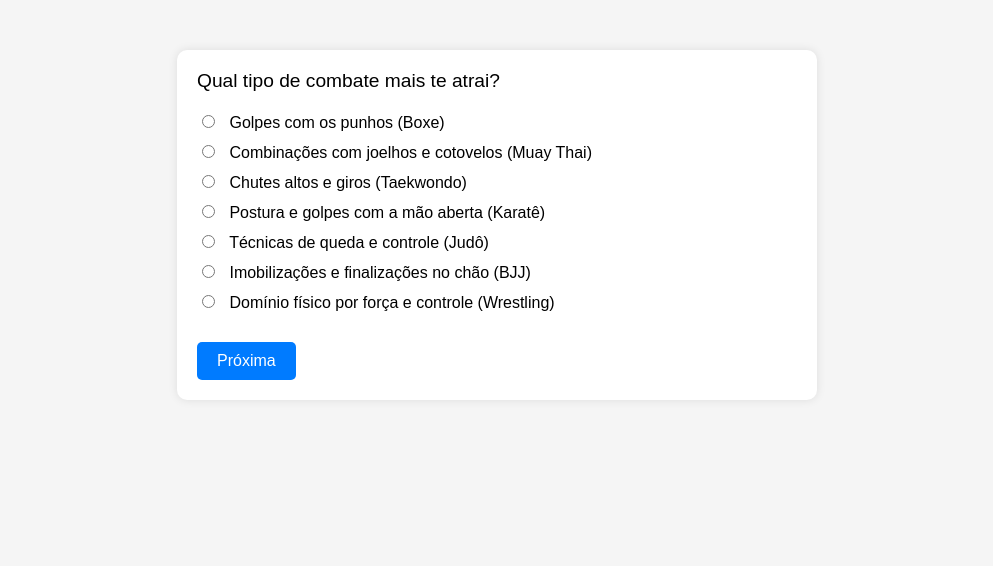
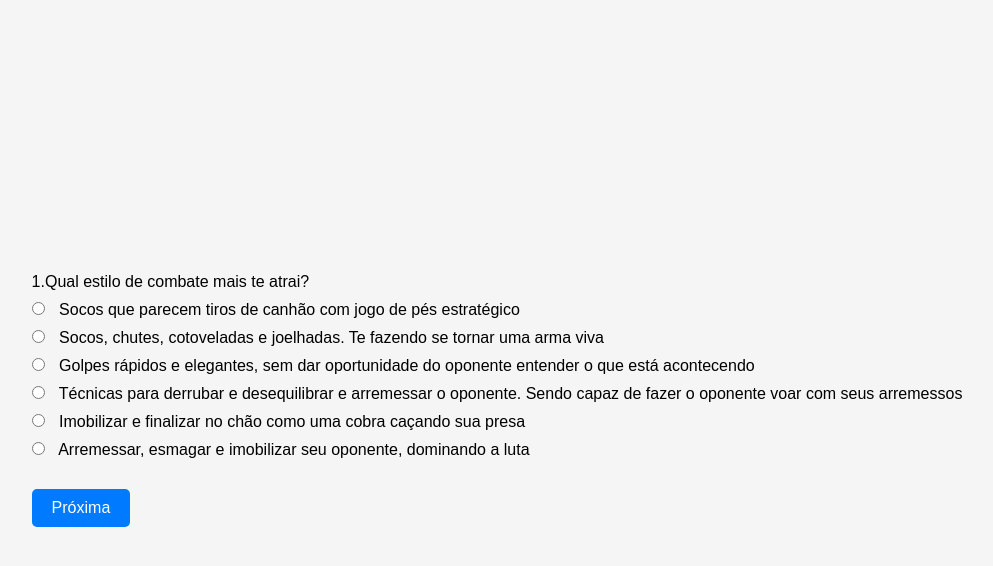
Before and after one commit to LeoMont200/Info-Strike, a website: page public/dashboard/perguntas.html in a window 1280 px wide. Shown: the whole page, without its empty margins (143-1136 px from the left). Drawn offline with Linux system fonts and the light colour scheme.

Commit message:
lógica do quiz pronta

```diff
--- a/public/css/estilo.css
+++ b/public/css/estilo.css
@@ -1012,21 +1012,27 @@ input:valid~label {
 .tr_4:hover~#cybercard_card {
   transform: rotateX(20deg) rotateY(5deg);
 }
+
 .tr_5:hover~#cybercard_card {
   transform: rotateX(20deg) rotateY(10deg);
 }
+
 .tr_6:hover~#cybercard_card {
   transform: rotateX(10deg) rotateY(-10deg);
 }
+
 .tr_7:hover~#cybercard_card {
   transform: rotateX(10deg) rotateY(-5deg);
 }
+
 .tr_8:hover~#cybercard_card {
   transform: rotateX(10deg) rotateY(0deg);
 }
+
 .tr_9:hover~#cybercard_card {
   transform: rotateX(10deg) rotateY(5deg);
 }
+
 .tr_10:hover~#cybercard_card {
   transform: rotateX(10deg) rotateY(10deg);
 }
@@ -1274,7 +1280,7 @@ input:valid~label {
   font-family: "bebas neue", sans-serif;
   font-size: 40px;
   color: white;
-  background-position:center;
+  background-position: center;
   background-repeat: no-repeat;
   display: flex;
   align-items: flex-start;
@@ -1284,7 +1290,8 @@ input:valid~label {
   z-index: 1;
 
 }
-.sobre_content{
+
+.sobre_content {
   height: 600vh;
   width: 100%;
   display: flex;
@@ -1310,6 +1317,7 @@ input:valid~label {
   background: linear-gradient(90deg, transparent, var(--glow-color), transparent);
   animation: sobre_scan 20s linear infinite;
 }
+
 @keyframes sobre_scan {
   0% {
     transform: translateY(0);
@@ -1351,7 +1359,7 @@ input:valid~label {
   z-index: 2;
 }
 
-.sobre_text p{
+.sobre_text p {
   margin-top: 30px;
   margin-left: 20px;
   margin-right: 20px;
@@ -1361,7 +1369,8 @@ input:valid~label {
   line-height: 5vh;
   text-align: justify;
 }
-.sobre_text h2{
+
+.sobre_text h2 {
   margin-top: 20px;
   margin-left: 10px;
   color: white;
@@ -1370,7 +1379,7 @@ input:valid~label {
 
 }
 
-.sobre_text h1{
+.sobre_text h1 {
   margin-top: 20px;
   margin-left: 10px;
   color: white;
@@ -1388,7 +1397,7 @@ input:valid~label {
   z-index: 2;
 }
 
-.sobre_img1{
+.sobre_img1 {
   margin-top: 10vh;
   margin-left: 10vh;
   background-image: url("../assets/imgs/Icon_DIB-301021-10-06-1140x570.jpg");
@@ -1405,15 +1414,15 @@ input:valid~label {
   text-shadow: 0 0 .15em var(--glow-color);
 }
 
-.container_video{
-  font-family: "bebas neue",sans-serif;
+.container_video {
+  font-family: "bebas neue", sans-serif;
   font-size: 30px;
   color: white;
   justify-items: center;
 }
 
 
-.container_video iframe{
+.container_video iframe {
   display: flex;
   border-radius: 30px;
   --glow-color: rgb(197, 31, 31);
@@ -1427,7 +1436,7 @@ input:valid~label {
 
 /*quiz page*/
 
-.container_quiz_cards{
+.container_quiz_cards {
   height: 100vh;
   width: 100%;
   display: flex;
@@ -1451,6 +1460,7 @@ input:valid~label {
   background: linear-gradient(90deg, transparent, var(--glow-color), transparent);
   animation: quiz_scan 8s linear infinite;
 }
+
 @keyframes quiz_scan {
   0% {
     transform: translateY(0);
@@ -1489,7 +1499,7 @@ input:valid~label {
   border-radius: 8px;
   backdrop-filter: blur(5px);
   border-bottom: 3px solid rgba(255, 255, 255, 0.440);
-  border-left: 2px  rgba(255, 255, 255, 0.545) outset;
+  border-left: 2px rgba(255, 255, 255, 0.545) outset;
   box-shadow: -40px 50px 30px rgba(0, 0, 0, 0.280);
   transform: skewX(10deg);
   transition: .4s;
@@ -1511,7 +1521,7 @@ input:valid~label {
 }
 
 
-.container_quiz_cards h1 {
+.quiz_card h1 {
   position: absolute;
   top: 45%;
   left: 50%;
@@ -1522,10 +1532,10 @@ input:valid~label {
   font-size: 4rem;
   color: white;
   transition: transform 0.5s ease;
-  z-index: 1000;
-}
-
-.container_quiz_cards p {
+  z-index: 100;
+}
+
+.quiz_card p {
   position: absolute;
   left: -800px;
   bottom: 30%;
@@ -1538,11 +1548,11 @@ input:valid~label {
   z-index: 1000;
 }
 
-.container_quiz_cards:hover h1 {
+.quiz_card:hover h1 {
   transform: translate(-50%, -200px);
 }
 
-.container_quiz_cards:hover p {
+.quiz_card:hover p {
   left: 120px;
 }
 
@@ -1607,3 +1617,53 @@ input:valid~label {
   color: rgb(218, 244, 237);
   text-shadow: -10px 5px 10px rgba(0, 0, 0, 0.573);
 }
+
+.container_perg_back {
+  height: 100vh;
+  width: 100%;
+  font-family: Arial, sans-serif;
+  background: #f5f5f5;
+  margin: 0;
+  padding: 0;
+  display: flex;
+  justify-content: center;
+  align-items: center;
+}
+
+.container {
+  width: 80%;
+  max-width: 600px;
+  margin: 50px auto;
+  background: #fff;
+  border-radius: 10px;
+  padding: 20px;
+  box-shadow: 0 0 10px rgba(0, 0, 0, 0.1);
+}
+
+.question {
+  font-size: 1.2em;
+  margin-bottom: 20px;
+}
+
+.option {
+  margin: 10px 0;
+}
+
+.option input {
+  margin-right: 10px;
+}
+
+button {
+  margin-top: 20px;
+  padding: 10px 20px;
+  font-size: 1em;
+  background: #007BFF;
+  color: white;
+  border: none;
+  border-radius: 5px;
+}
+
+.result {
+  font-weight: bold;
+  font-size: 1.3em;
+}
--- a/public/dashboard/perguntas.html
+++ b/public/dashboard/perguntas.html
@@ -1,233 +1,214 @@
 <!DOCTYPE html>
 <html lang="pt-BR">
+
 <head>
     <meta charset="UTF-8">
-  <title>Quiz: Qual Arte Marcial é Ideal para Você?</title>
-  <style>
-    body {
-      font-family: Arial, sans-serif;
-      background: #f5f5f5;
-      margin: 0;
-      padding: 0;
-    }
-    .container {
-      width: 80%;
-      max-width: 600px;
-      margin: 50px auto;
-      background: #fff;
-      border-radius: 10px;
-      padding: 20px;
-      box-shadow: 0 0 10px rgba(0,0,0,0.1);
-    }
-    .question {
-      font-size: 1.2em;
-      margin-bottom: 20px;
-    }
-    .option {
-      margin: 10px 0;
-    }
-    .option input {
-      margin-right: 10px;
-    }
-    button {
-      margin-top: 20px;
-      padding: 10px 20px;
-      font-size: 1em;
-      background: #007BFF;
-      color: white;
-      border: none;
-      border-radius: 5px;
-    }
-    .result {
-      font-weight: bold;
-      font-size: 1.3em;
-    }
-  </style>
+    <title> Quiz - Info-Strike</title>
+    <link rel="icon" href="../assets/imgs/logo small.png">
+    <link rel="stylesheet" href="../css/estilo.css">
+    <link rel="preconnect" href="https://fonts.googleapis.com">
+    <link rel="preconnect" href="https://fonts.gstatic.com" crossorigin>
+    <link href="https://fonts.googleapis.com/css2?family=Bebas+Neue&display=swap" rel="stylesheet">
+    <link rel="preconnect" href="https://fonts.googleapis.com">
+    <link rel="preconnect" href="https://fonts.gstatic.com" crossorigin>
+    <link href="https://fonts.googleapis.com/css2?family=Share+Tech&display=swap" rel="stylesheet">
+    <link rel="stylesheet" href="https://cdnjs.cloudflare.com/ajax/libs/font-awesome/6.4.0/css/all.min.css">
 </head>
+
 <body>
-  <div class="container" id="quizContainer">
-    <!-- Perguntas serão renderizadas aqui -->
-  </div>
+    <div class="container_perg_back">
+        <div class="container_perg" id="container_perg">
 
             <script>
-    const questions = [
+                const perguntas = [
                     {
-        text: "Qual tipo de combate mais te atrai?",
+                        text: "1.Qual estilo de combate mais te atrai?",
                         options: [
-          { label: "Golpes com os punhos (Boxe)", value: 10 },
-          { label: "Combinações com joelhos e cotovelos (Muay Thai)", value: 30 },
-          { label: "Chutes altos e giros (Taekwondo)", value: 50 },
-          { label: "Postura e golpes com a mão aberta (Karatê)", value: 60 },
-          { label: "Técnicas de queda e controle (Judô)", value: 80 },
-          { label: "Imobilizações e finalizações no chão (BJJ)", value: 90 },
-          { label: "Domínio físico por força e controle (Wrestling)", value: 100 }
+                            { label: "Socos que parecem tiros de canhão com jogo de pés estratégico", value: 10 },
+                            { label: "Socos, chutes, cotoveladas e joelhadas. Te fazendo se tornar uma arma viva", value: 30 },
+                            { label: "Golpes rápidos e elegantes, sem dar oportunidade do oponente entender o que está acontecendo", value: 60 },
+                            { label: "Técnicas para derrubar e desequilibrar e arremessar o oponente. Sendo capaz de fazer o oponente voar com seus arremessos", value: 80 },
+                            { label: "Imobilizar e finalizar no chão como uma cobra caçando sua presa", value: 90 },
+                            { label: "Arremessar, esmagar e imobilizar seu oponente, dominando a luta", value: 100 }
                         ]
                     },
                     {
-        text: "Qual distância de combate você prefere?",
+                        text: "2.Qual distância de combate você prefere?",
                         options: [
-          { label: "Curta, corpo a corpo (Boxe, Wrestling)", value: 10 },
-          { label: "Média, para clinch e joelhadas (Muay Thai)", value: 30 },
-          { label: "Longa, com chutes (Taekwondo)", value: 70 },
-          { label: "Média-longa, com esquiva e técnica (Karatê)", value: 60 },
-          { label: "Curtíssima, com quedas (Judô)", value: 40 },
-          { label: "Corpo a corpo total, no chão (BJJ)", value: 20 }
+                            { label: "Curta, muito contato ", value: 10 },
+                            { label: "Média, podendo usar socos e chutes, mas usando clinch, cotoveladas e joelhadas quandoa distância encurtar ", value: 30 },
+                            { label: "Longa, com chutes", value: 70 },
+                            { label: "Média-longa, com esquivas e golpes rápidos", value: 60 },
+                            { label: "Média-curta, com quedas", value: 40 },
+                            { label: "Curtíssima, no chão", value: 20 }
                         ]
                     },
                     {
-        text: "O que mais importa para você em uma luta?",
+                        text: "3.O que mais importa para você em uma luta?",
                         options: [
-          { label: "Derrubar e controlar (Judô, Wrestling)", value: 90 },
-          { label: "Finalizar e ser eficiente (BJJ)", value: 80 },
-          { label: "Golpear com potência (Boxe, Muay Thai)", value: 30 },
-          { label: "Pontuar com golpes limpos (Taekwondo)", value: 60 },
-          { label: "Técnica e respeito à tradição (Karatê)", value: 50 }
+                            { label: "Derrubar e controlar", value: 90 },
+                            { label: "Finalizar e ser eficiente", value: 80 },
+                            { label: "Golpear com potência", value: 30 },
+                            { label: "Golpes preciso e limpos", value: 60 },
+                            { label: "Técnica e respeito à tradição", value: 50 }
                         ]
                     },
                     {
-        text: "Você prefere uma arte marcial mais...",
+                        text: "4.Você prefere uma arte marcial mais...",
                         options: [
-          { label: "Prática e realista (Wrestling, BJJ)", value: 90 },
-          { label: "Com espírito e disciplina (Karatê, Taekwondo)", value: 40 },
-          { label: "Agressiva e direta (Muay Thai, Boxe)", value: 60 },
-          { label: "Equilibrada e com propósito (Judô)", value: 70 }
+                            { label: "Prática e realista", value: 90 },
+                            { label: "Com tradição e disciplina", value: 40 },
+                            { label: "Agressiva e direta ao ponto", value: 60 },
+                            { label: "Equilibrada e defensiva", value: 70 }
                         ]
                     },
                     {
-        text: "Qual sua preferência física?",
+                        text: "5.O que você valoriza em uma arte marcial?",
                         options: [
-          { label: "Gosto de agilidade e explosão (Taekwondo, Muay Thai)", value: 50 },
-          { label: "Gosto de resistência e trocação (Boxe, Muay Thai)", value: 30 },
-          { label: "Gosto de controle e firmeza (Judô, Wrestling)", value: 80 },
-          { label: "Gosto de precisão e calma (BJJ, Karatê)", value: 60 }
+                            { label: "Tradição e filosofia", value: 40 },
+                            { label: "Eficiência em combate", value: 90 },
+                            { label: "Disciplina física e mental", value: 60 },
+                            { label: "Praticidade para defesa pessoal", value: 80 }
                         ]
                     },
                     {
-        text: "Como você lida com o contato físico intenso?",
+                        text: "6.Como você prefere vencer uma luta?",
                         options: [
-          { label: "Prefiro manter distância (Taekwondo)", value: 10 },
-          { label: "Contato leve e controlado (Karatê)", value: 20 },
-          { label: "Trocação direta com os punhos (Boxe)", value: 40 },
-          { label: "Uso de joelhos, cotovelos (Muay Thai)", value: 60 },
-          { label: "Derrubadas e pegadas (Judô)", value: 75 },
-          { label: "Jiu-jitsu no chão (BJJ)", value: 90 },
-          { label: "Pressão física intensa (Wrestling)", value: 100 }
+                            { label: "Nocauteando o oponente", value: 20 },
+                            { label: "Controlando até a imobilização", value: 70 },
+                            { label: "Ganhar sem sofrer um arranhão", value: 50 },
+                            { label: "Finalizando o oponente com um enforcamento ou chave de braço", value: 90 }
                         ]
                     },
                     {
-        text: "Qual estilo de aprendizado te atrai mais?",
+                        text: "7.Qual estilo de aprendizado te atrai mais?",
                         options: [
-          { label: "Tradições e regras rígidas (Karatê)", value: 10 },
-          { label: "Graduações e formas (Taekwondo)", value: 20 },
-          { label: "Repetição técnica (Judô)", value: 40 },
-          { label: "Treino livre com ajustes (Boxe)", value: 60 },
-          { label: "Variações e improviso (Muay Thai)", value: 70 },
-          { label: "Caos e adaptação (BJJ)", value: 90 },
-          { label: "Funcional e direto (Wrestling)", value: 100 }
+                            { label: "Tradições, disciplina e regras rígidas ", value: 20 },
+                            { label: "Repetição de técnica", value: 40 },
+                            { label: "Treino com poucos ajustes", value: 60 },
+                            { label: "Treino com mais variações e com alguns improvisos", value: 70 },
+                            { label: "Treino totalmente livre e improvisado", value: 90 },
+                            { label: "Funcional e direto, sem floreios", value: 100 }
                         ]
                     },
                     {
-        text: "O que você espera aprender com uma arte marcial?",
+                        text: "8.O que você espera aprender com uma arte marcial?",
                         options: [
-          { label: "Autocontrole e filosofia (Karatê)", value: 10 },
-          { label: "Foco e disciplina (Taekwondo)", value: 20 },
-          { label: "Técnica e equilíbrio (Judô)", value: 40 },
-          { label: "Resistência e ritmo (Boxe)", value: 60 },
-          { label: "Aplicabilidade real (Muay Thai)", value: 70 },
-          { label: "Estratégia e controle (BJJ)", value: 85 },
-          { label: "Domínio físico (Wrestling)", value: 100 }
+                            { label: "Autocontrole e paz interna", value: 10 },
+                            { label: "Foco e disciplina", value: 20 },
+                            { label: "Técnica e equilíbrio", value: 40 },
+                            { label: "Resistência e ritmo", value: 60 },
+                            { label: "Aplicabilidade real", value: 70 },
+                            { label: "Estratégia e controle", value: 85 },
+                            { label: "Força e dominancia física", value: 100 }
                         ]
                     },
                     {
-        text: "Você se vê mais lutando...",
+                        text: "9.Em que tipo de golpe você quer se especializar?",
                         options: [
-          { label: "Com chutes à distância (Taekwondo)", value: 10 },
-          { label: "Com socos diretos (Boxe)", value: 30 },
-          { label: "Com joelhos e cotovelos (Muay Thai)", value: 50 },
-          { label: "Desequilibrando e projetando (Judô)", value: 70 },
-          { label: "Finalizando no chão (BJJ)", value: 90 },
-          { label: "Esmagando com o corpo (Wrestling)", value: 100 },
-          { label: "Equilibrado entre pé e solo (Karatê)", value: 60 }
+                            { label: "Chutes poderosos e certeiros", value: 10 },
+                            { label: "Socos bem dados", value: 30 },
+                            { label: "Quero ficar bom com todo e qualquer tipo de golpe de trocação", value: 50 },
+                            { label: "Arremessos e rasteiras", value: 70 },
+                            { label: "Imobilizações e finalizações", value: 90 },
+                            { label: "Imobilizações e arremessos", value: 100 },
+                            { label: "Socos e chutes rápidos invés de fortes", value: 60 }
                         ]
                     },
                     {
-        text: "Como você lida com frustração e aprendizado?",
+
+                        text: "10. Em que tipo de ambiente você se sente mais motivado para treinar?",
                         options: [
-          { label: "Quero ver resultado logo (Taekwondo)", value: 20 },
-          { label: "Evolução gradual (Karatê)", value: 30 },
-          { label: "Frustração técnica (Boxe)", value: 50 },
-          { label: "Aceito dor como parte (Muay Thai)", value: 60 },
-          { label: "Aprendo com quedas (Judô)", value: 70 },
-          { label: "Aprendo sendo finalizado (BJJ)", value: 90 },
-          { label: "Adoro desafios físicos (Wrestling)", value: 100 }
+                            { label: "Com metas claras e progresso rápido", value: 20 },
+                            { label: "Ambiente calmo e disciplinado, com foco técnico", value: 30 },
+                            { label: "Dinâmico, com desafios técnicos constantes", value: 50 },
+                            { label: "Treinos intensos e exigentes, com clima de superação ", value: 60 },
+                            { label: "Aulas estruturadas com foco em técnica e repetição", value: 70 },
+                            { label: "Espaço colaborativo, onde se aprende errando e corrigindo ", value: 90 },
+                            { label: "Ambiente competitivo, onde todos se empurram ao limite", value: 100 }
                         ]
                     }
+
                 ];
 
-    const styles = {
-      "Boxe":      [10,10,30,60,30,40,40,60,60,50],
-      "Muay Thai": [30,30,30,60,50,60,60,70,70,60],
-      "Taekwondo": [50,70,60,40,50,10,10,20,20,20],
-      "Karatê":    [60,60,50,40,60,20,20,10,10,30],
-      "Judô":      [80,40,90,70,80,70,75,40,40,70],
-      "BJJ":       [90,20,80,90,60,90,90,85,90,90],
-      "Wrestling": [100,10,90,90,80,100,100,100,100,100]
+                const estilos = {
+                    "Boxe": [10, 10, 30, 60, 30, 40, 40, 60, 60, 50],
+                    "Muay Thai": [30, 30, 30, 60, 50, 60, 60, 70, 70, 60],
+                    "Taekwondo": [50, 70, 60, 40, 50, 10, 20, 20, 20, 20],
+                    "Karatê": [60, 60, 50, 40, 60, 20, 20, 10, 10, 30],
+                    "Judô": [80, 40, 90, 70, 80, 70, 75, 40, 40, 70],
+                    "Jiu-Jitsu Brasileiro (BJJ)": [90, 20, 80, 90, 60, 90, 90, 85, 90, 90],
+                    "Wrestling": [100, 10, 90, 90, 80, 100, 100, 100, 100, 100]
                 };
 
-    let currentQuestion = 0;
-    const userAnswers = [];
+                let perguntaAtual = 0;
+                const respostas = [];
 
-    function renderQuestion() {
-      const q = questions[currentQuestion];
-      const container = document.getElementById("quizContainer");
-      container.innerHTML = `
-        <div class="question">${q.text}</div>
-        ${q.options.map((opt, i) => `
+                function exibirPerguntas() {
+                    const perg = perguntas[perguntaAtual];
+                    const container = document.getElementById("container_perg");
+                    let conteudo = `<div class="perg">${perg.text}</div>`;
+
+                    for (let i = 0; i < perg.options.length; i++) {
+                        const opt = perg.options[i];
+                        conteudo += `
                             <div class="option">
                                 <label>
                                     <input type="radio" name="option" value="${opt.value}">
                                     ${opt.label}
                                 </label>
-          </div>`).join("")}
-        <button onclick="next()">Próxima</button>
+                            </div>
                         `;
                     }
 
-    function next() {
-      const selected = document.querySelector("input[name='option']:checked");
-      if (!selected) {
-        alert("Por favor, selecione uma opção.");
+                    conteudo += `<button onclick="proxima()">Próxima</button>`;
+                    container.innerHTML = conteudo;
+                }
+
+                function proxima() {
+                    const selecionado = document.querySelector("input[name='option']:checked");
+                    if (!selecionado) {
+                        alert("Por favor, selecione uma opção para continuar.");
                         return;
                     }
-      userAnswers.push(parseInt(selected.value));
-      currentQuestion++;
-      if (currentQuestion < questions.length) {
-        renderQuestion();
+                    respostas.push(parseInt(selecionado.value));
+                    perguntaAtual++;
+                    if (perguntaAtual < perguntas.length) {
+                        exibirPerguntas();
                     } else {
-        showResult();
+                        mostrarResultado();
                     }
                 }
 
-    function showResult() {
-      const resultVector = userAnswers;
-      let bestMatch = null;
-      let bestDistance = Infinity;
+                function mostrarResultado() {
+                    const vt_result = respostas;
+                    let melhorEstilo = null;
+                    let menorDistancia = Infinity;
 
-      for (const [style, vector] of Object.entries(styles)) {
-        const distance = Math.sqrt(vector.reduce((sum, val, i) =>
-          sum + Math.pow(val - resultVector[i], 2), 0));
-        if (distance < bestDistance) {
-          bestDistance = distance;
-          bestMatch = style;
+                    for (const [estilo, vetor] of Object.entries(estilos)) {
+                        let distancia = 0;
+                        for (let i = 0; i < vetor.length; i++) {
+                            const diferenca = vetor[i] - vt_result[i];
+                            distancia += diferenca * diferenca;
+                        }
+
+                        if (distancia < menorDistancia) {
+                            menorDistancia = distancia;
+                            melhorEstilo = estilo;
                         }
                     }
 
-      document.getElementById("quizContainer").innerHTML = `
-        <div class="result">A arte marcial ideal para você é: <strong>${bestMatch}</strong>!</div>
+                    document.getElementById("container_perg").innerHTML = `
+                    <div class="result">A arte marcial que mais combina com você é: <strong>${melhorEstilo}</strong>!</div>
                     `;
                 }
 
-    renderQuestion();
+
+                exibirPerguntas();
             </script>
+        </div>
+    </div>
 </body>
+
+
 </html>
```
Also changed, not shown: public/dashboard/home.html (+1 -1 lines), public/dashboard/quiz.html (+1 -1 lines). Lines whose indentation alone changed are shown as unchanged.
